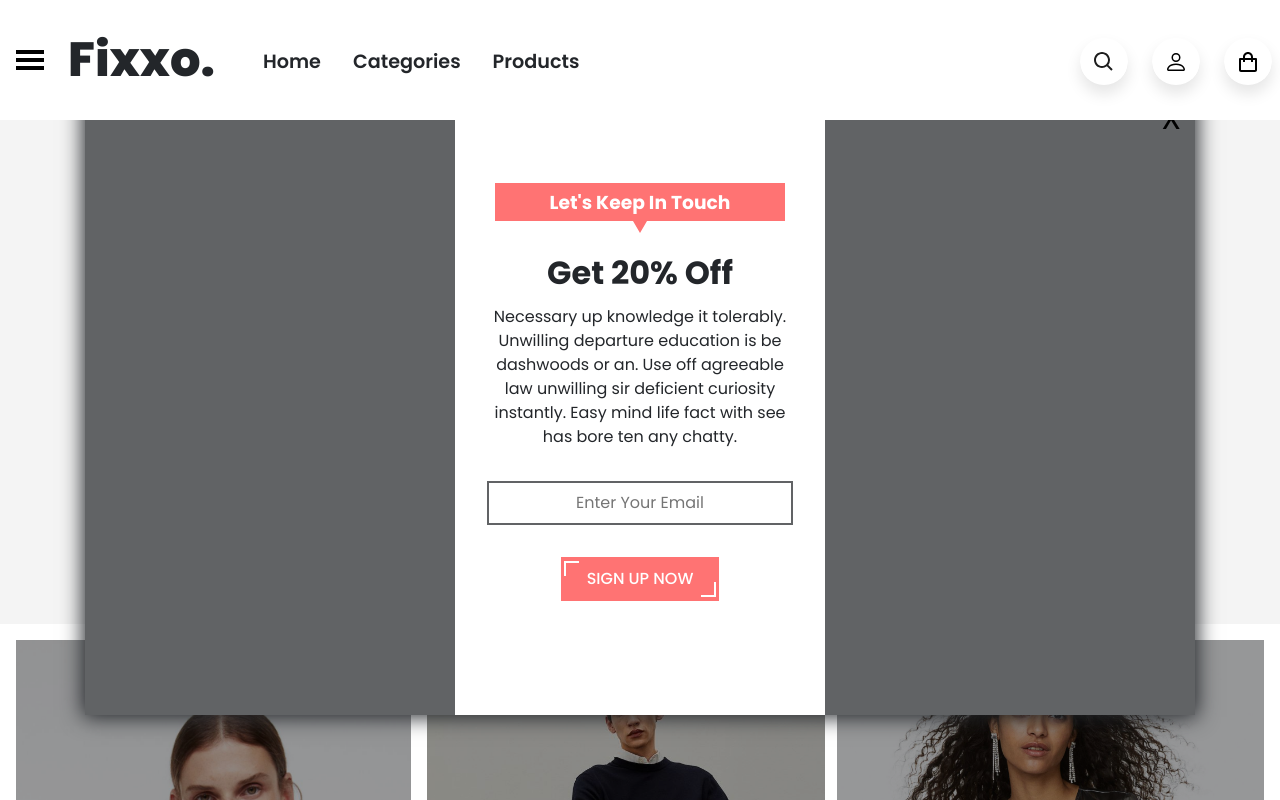
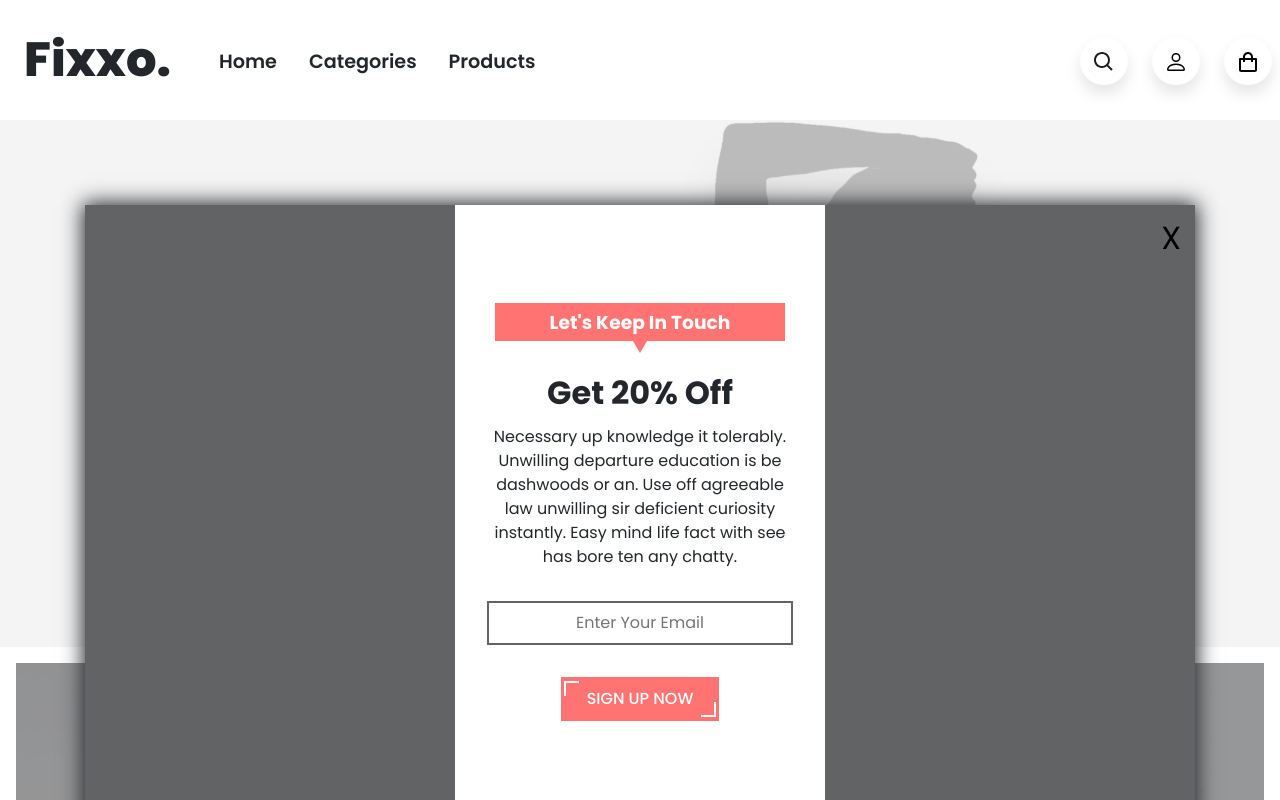
Before and after one commit to Fredrik-Nystrand/brupp-b-fixxo, a React (Create React App) app: page / in a window 1280 px wide. Shown: the top 800 px of the page. Built offline with nearby package versions, Linux system fonts and the light colour scheme.

Commit message:
done with responsive

```diff
--- a/src/components/Hero/Hero.module.css
+++ b/src/components/Hero/Hero.module.css
@@ -20,11 +20,11 @@
 }
 
 .text_group h1 {
-  font-size: 60px;
+  font-size: 55px;
 }
 
 .text_group h3 {
-  font-size: 30px;
+  font-size: 25px;
 }
 .text_group p {
   padding-block: 1rem;
--- a/src/components/InstagramGrid/InstagramGrid.module.css
+++ b/src/components/InstagramGrid/InstagramGrid.module.css
@@ -19,5 +19,5 @@
   width: 100%;
   height: 100%;
   position: absolute;
-  z-index: 1000;
+  z-index: 99;
 }
--- a/src/components/Navbar/Navbar.jsx
+++ b/src/components/Navbar/Navbar.jsx
@@ -1,20 +1,27 @@
-import React from 'react'
+import React, { useRef, useState } from 'react'
 import { NavLink } from 'react-router-dom';
 import styles from './Navbar.module.css'
 import { BiSearch } from 'react-icons/bi';
 import { BiShoppingBag } from 'react-icons/bi'
 import { GiHamburgerMenu } from 'react-icons/gi'
 import { BsPerson } from 'react-icons/bs'
+import useBreakpoint from '../../shared/hooks/useBreakpoint';
 
 const Navbar = () => {
+const bp = useBreakpoint();
+const navRef = useRef();
+const [toggleNavbar, setToggleNavbar] = useState(false)
+
   return (
     <div className={`${styles.navbar}`}>
       <div className={`${styles.dflex}`}>
+
         <div className={`${styles.navlinks_left}`}>
-        <div className={`${styles.nav_toggle}`}>
-          <button className={`${styles.nav_toggle_btn}`}><GiHamburgerMenu className={`${styles.hamburger_menu}`}/></button>
-        </div>
+
+         {bp.lessThan("md") && <button className={`${styles.nav_btn}`} onClick={() => setToggleNavbar(state => !state)}><GiHamburgerMenu className={`${styles.hamburger_menu}`}/></button>}
           <h2 className={`${styles.logo}`}>Fixxo.</h2>
+
+          <div ref={navRef} className={`${styles.dflex} ${bp.lessThan("md") && styles.navlinks_mobile } ${toggleNavbar ? styles.responsive_nav : ''}`}>
             <li className={`${styles.links}`}>
               <NavLink to="/">Home</NavLink>
             </li>
@@ -25,15 +32,17 @@ const Navbar = () => {
               <NavLink to="/shop">Products</NavLink>
             </li>
           </div>
+        </div>
+
+
         <div className={`${styles.navlinks_right}`}>
           <li className={`${styles.links}`}>
             <button className={`${styles.btn_bag}`}><BiShoppingBag className={`${styles.bi_bag}`}/></button>
             <button className={`${styles.btn_login}`}><BsPerson className={`${styles.bs_login}`}/></button>
-            <button className={`${styles.btn_search}`}><BiSearch className={`${styles.bi_search}`}/></button>
-            <input type="text" className={`${styles.input_search}`} placeholder="Type to Search..."></input>
+            {bp.moreThan("md") && <button className={`${styles.btn_search}`}><BiSearch className={`${styles.bi_search}`}/></button>}
+            {bp.moreThan("md") && <input type="text" className={`${styles.input_search}`} placeholder="Type to Search..."></input>}
           </li>
         </div>
-
       </div>
     </div>
   )
--- a/src/components/Navbar/Navbar.module.css
+++ b/src/components/Navbar/Navbar.module.css
@@ -87,31 +87,61 @@
   color: rgba(250, 55, 21, 0.734);
 }
 
-/* Toggle Button */
+/*-- Mobile-view --*/
 
-.d_none {
-  display: none;
+.hamburger_menu, .outlineClose {
+  width: 2rem;
+  height: 2rem;
 }
-
-.nav_toggle {
-  display: flex;
+.hamburger_menu:hover, .outlineClose:hover{
+  color: var(--primary);
 }
-.nav_toggle_btn{
+.nav_btn{
   border: none;
-  background-color: transparent;
+  background: transparent;
   outline: none;
   cursor: pointer;
   margin-top: .4rem;
+  z-index: 101;
 }
-.hamburger_menu {
-  width: 2rem;
-  height: 2rem;
-}
-.hamburge_menu_out {
-
+.nav_close_btn {
+  position: absolute;
+  top: 1rem;
+  left: .5rem;
 }
 
-/* Toggle Button End */
+.nav_btn_visible {
+ visibility: visible;
+ opacity: 1;
+}
+
+.nav_btn_hidden{
+  visibility: hidden;
+  opacity: 0;
+}
+
+.navlinks_mobile {
+  position: fixed;
+  top: 0;
+  left: 0;
+  height: 350px;
+  width: 250px;
+  display: flex;
+  flex-direction: column;
+  justify-content: center;
+  gap: 1.5rem;
+  background-color: #fff;
+  border-right: 3px solid var(--primary);
+  border-bottom: 3px solid var(--primary);
+  transition: 1s;
+  transform: translateX(-100vh);
+}
+
+.responsive_nav {
+  transform: none;
+}
+
+/*--Mobile-View--End-- */
 
 /* Search Button */
 
--- a/src/components/Popup/Popup.module.css
+++ b/src/components/Popup/Popup.module.css
@@ -27,6 +27,7 @@
     justify-content: center;
     align-items: center;
     z-index: 100;
+    top: 15%;
 }
 .close {
     background-color: transparent;
```
Lines whose indentation alone changed are shown as unchanged.
